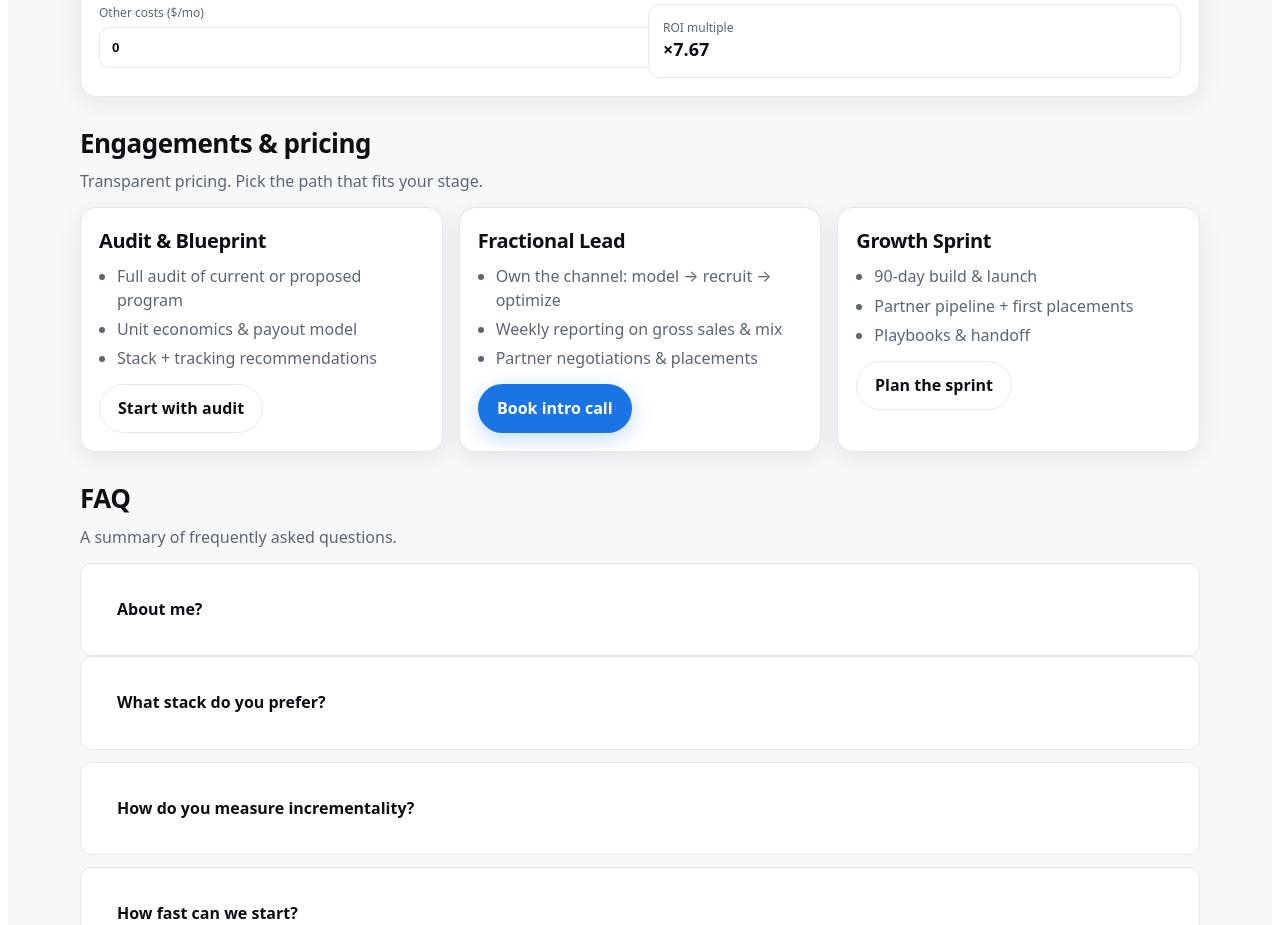
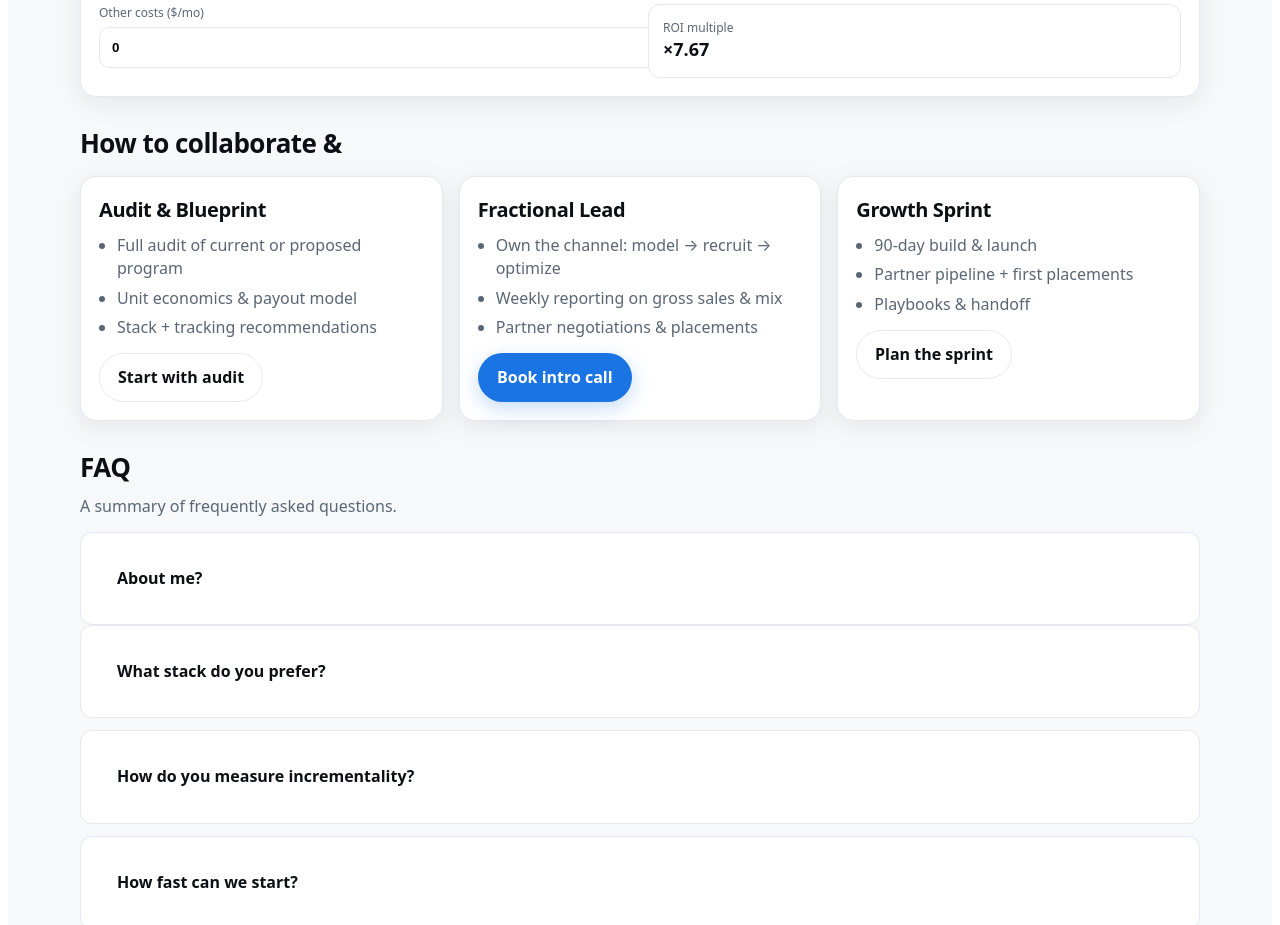
Before and after one commit to alexisdufort/alexdufort, a plain HTML site: page index.html in a window 1280 px wide. Shown: the part 1680-2605 px from the top of the page. Drawn offline with Linux system fonts and the light colour scheme.

Commit message:
Update index.html

```diff
--- a/index.html
+++ b/index.html
@@ -304,8 +304,8 @@
       <!-- PRICING -->
       <section>
         <div class="section-head">
-          <h2>Engagements &amp; pricing</h2>
-          <p>Transparent pricing. Pick the path that fits your stage.</p>
+          <h2>How to collaborate  &amp; </h2>
+
         </div>
         <div class="grid grid-3">
           <div class="card price-card">
```
